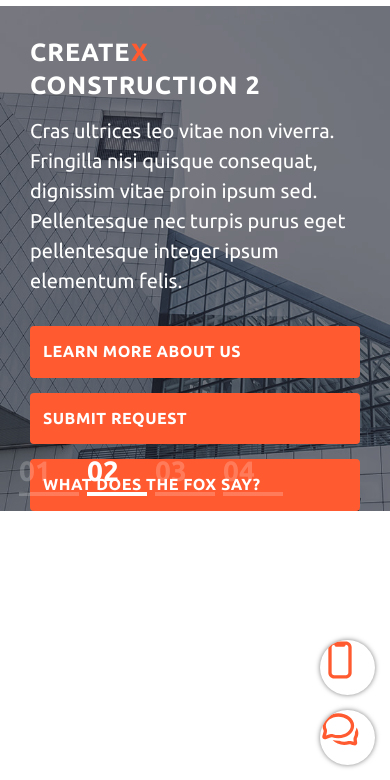
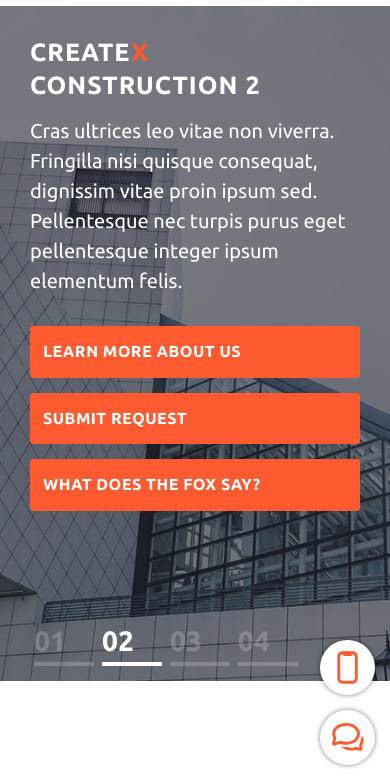
Before and after one commit to max-kot/createx-construct, a website: page src/html/index.html in a window 390 px wide. Shown: the part 64-844 px from the top of the page. Drawn offline with nearby package versions, Linux system fonts and the light colour scheme; files that its build step writes are made by us from their sources; files whose address does not match are found by name; a web font is replaced by a local one.

Commit message:
added some fix for header and hero section

```diff
--- a/src/scss/base/_base.scss
+++ b/src/scss/base/_base.scss
@@ -58,13 +58,6 @@ body {
 	padding: 0 15px;
 	margin: 0 auto;
 }
-.container--pagination {
-	@media (max-width: 1140px) {
-		max-width: unset;
-		padding: unset;
-		margin: unset;
-	}
-}
 
 /*--- Elements ---*/
 .accent-text {
--- a/src/scss/base/_var.scss
+++ b/src/scss/base/_var.scss
@@ -11,6 +11,10 @@
 	// Sizes
 	--container-width: 1230px;
 	--header-height: 92px;
+
+	@media (max-width: 1024px) {
+		--header-height: 70px;
+	}
 	// Fonts
 	--arial-font: Arial, "Helvetica Neue", Helvetica, sans-serif;
 	--main-font: "Ubuntu", sans-serif;
--- a/src/scss/modules/_header.scss
+++ b/src/scss/modules/_header.scss
@@ -123,12 +123,15 @@
 		font-weight: 400;
 		font-size: rem(18);
 		transition: all 0.3s;
+		background-position: center left;
+		background-size: 40px;
+		background-repeat: no-repeat;
+		background-color: var(--white-color);
 
 		@media (max-width: 1024px) {
-			background-color: var(--white-color);
-			background-size: 35px;
 			padding: unset;
 			background-position: center;
+			background-size: 35px;
 			width: 55px;
 			height: 55px;
 			overflow: hidden;
@@ -150,7 +153,7 @@
 	}
 
 	&__item--phone {
-		background: url("../img/icons/phone.svg") top left/40px no-repeat;
+		background-image: url("../img/icons/phone.svg");
 	}
 
 	&__text {
@@ -164,7 +167,7 @@
 	}
 
 	&__item--email {
-		background: url("../img/icons/chat.svg") top left/40px no-repeat;
+		background-image: url("../img/icons/chat.svg");
 	}
 }
 
--- a/src/scss/modules/_hero.scss
+++ b/src/scss/modules/_hero.scss
@@ -1,4 +1,5 @@
 .hero {
+	background: var(--menu-color);
 	&__slider {
 	}
 }
@@ -57,7 +58,7 @@
 		@media (max-width: 1440px) {
 			bottom: 30px !important;
 			right: 60px !important;
-			left: 60px !important;
+			left: 90px !important;
 		}
 		@media (max-width: 768px) {
 			bottom: 15px !important;
@@ -139,6 +140,7 @@
 		@media (max-width: 768px) {
 			padding: 0 15px;
 			padding-top: calc(var(--header-height) + 30px);
+			padding-bottom: calc(var(--header-height) + 100px);
 		}
 	}
 
```
Also changed, not shown: dist/css/style.css, dist/css/style.min.css, src/css/style.css, src/css/style.min.css.
